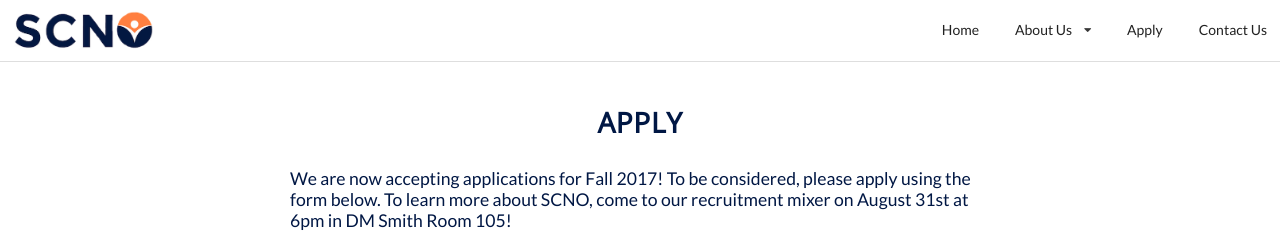
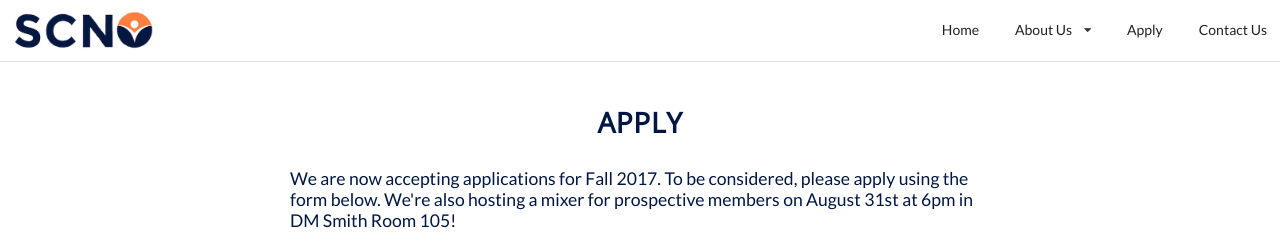
Before and after one commit to lsurasani/lsurasani.github.io, a PHP site: page /apply in a window 1280 px wide. Shown: the top 246 px of the page. Run offline with PHP 8.4, Linux system fonts and the light colour scheme; some libraries are stand-ins or nearby versions.

Commit message:
altered text

```diff
--- a/apply.php
+++ b/apply.php
@@ -17,7 +17,7 @@
                 <div class="ui horizontal divider">
                     <h1>Apply</h1>
                 </div>
-                <p>We are now accepting applications for Fall 2017! To be considered, please apply using the form below. To learn more about SCNO, come to our recruitment mixer on August 31st at 6pm in DM Smith Room 105!</p>
+                <p>We are now accepting applications for Fall 2017. To be considered, please apply using the form below. We're also hosting a mixer for prospective members on August 31st at 6pm in DM Smith Room 105! </p>
                 <iframe src="https://docs.google.com/forms/d/e/1FAIpQLSdXu-meHb5oj8VM4ECI62L3UY8TGrn-Fv1zjQP-qWl7G5TiMg/viewform?embedded=true" width="100%" height="800" frameborder="0" marginheight="0" marginwidth="0">Loading...</iframe>
             </div>
 
```
